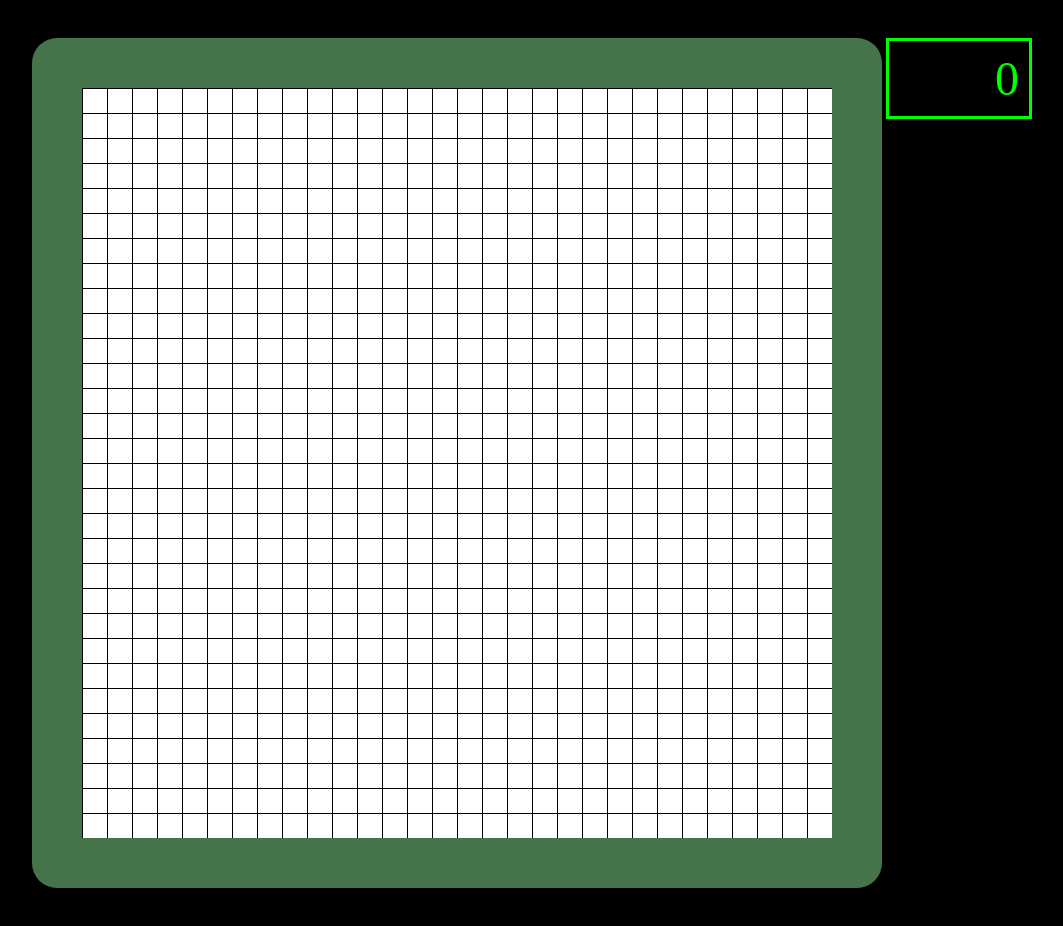
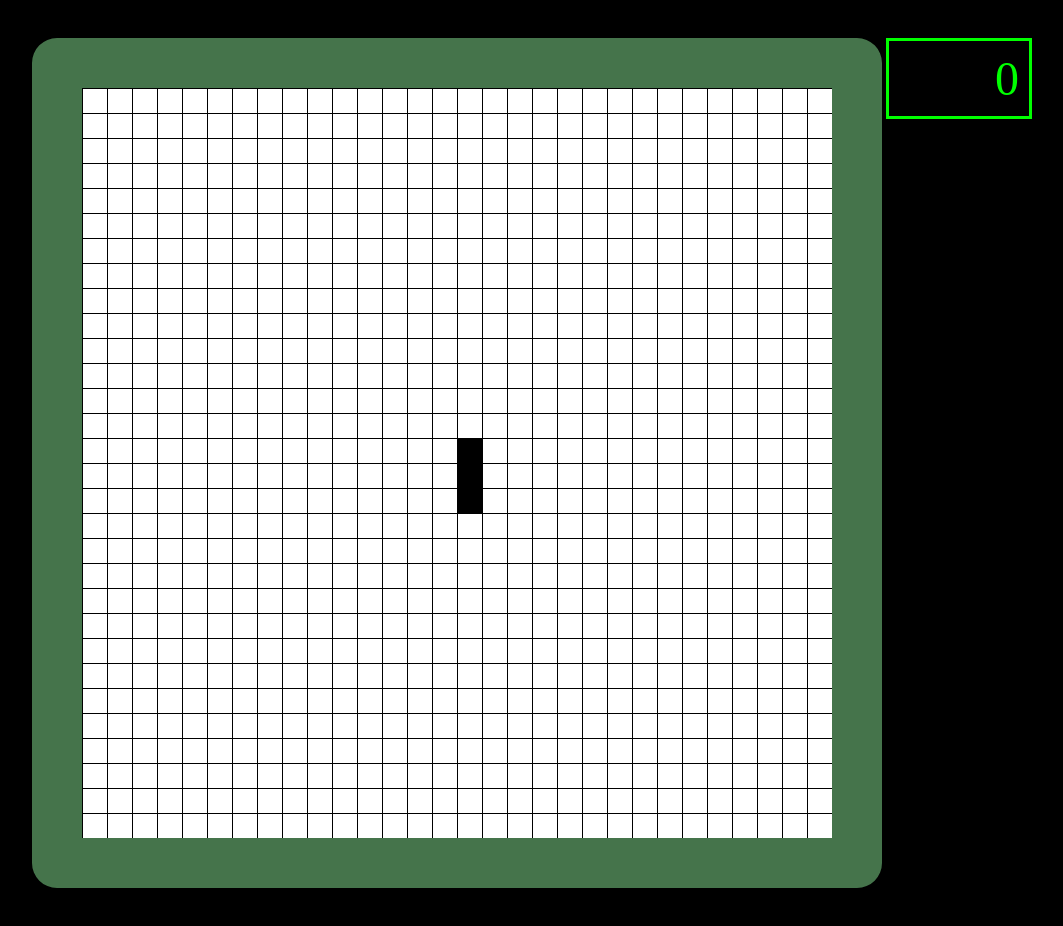
Before and after one commit to dmitrygvyalkov/snake-js-canvas, a plain HTML site: page index.html in a window 1280 px wide. Shown: the whole page, without its empty margins (108-1171 px from the left). Drawn offline with Linux system fonts and the light colour scheme.

Commit message:
Намалювали тіло змійки

```diff
--- a/index.html
+++ b/index.html
@@ -20,8 +20,26 @@
 
 let canva = document.getElementById('canv');
 let ctx = canva.getContext('2d');
+const widthCell = 24;
+const heightCell = 24;
+
+let snake = [
+    {
+      x: 15,
+      y: 14,
+    },
+    {
+      x: 15,
+      y: 15,
+    },
+    {
+      x: 15,
+      y: 16,
+    },
+];
 
 buildGrid();
+drawSnake();
 /*
 ===============================================================================
 Службові функції
@@ -41,6 +59,24 @@ function buildGrid() {
   ctx.stroke();
 }
 
+function clearCell(coord) {
+  let x = 1 + coord.x * (widthCell + 1);
+  let y = 1 + coord.y * (heightCell + 1);
+  ctx.clearRect(x, y, widthCell, heightCell);
+}
+
+function makeSnakeCell(coord) {
+  let x = 1 + coord.x * (widthCell + 1);
+  let y = 1 + coord.y * (heightCell + 1);
+  ctx.fillRect(x, y, widthCell, heightCell);
+}
+
+function drawSnake() {
+  for (let i=0; i < snake.length; ++i) {
+    makeSnakeCell(snake[i]);
+  }
+}
+
 </script>
 </body>
 </html>
```
